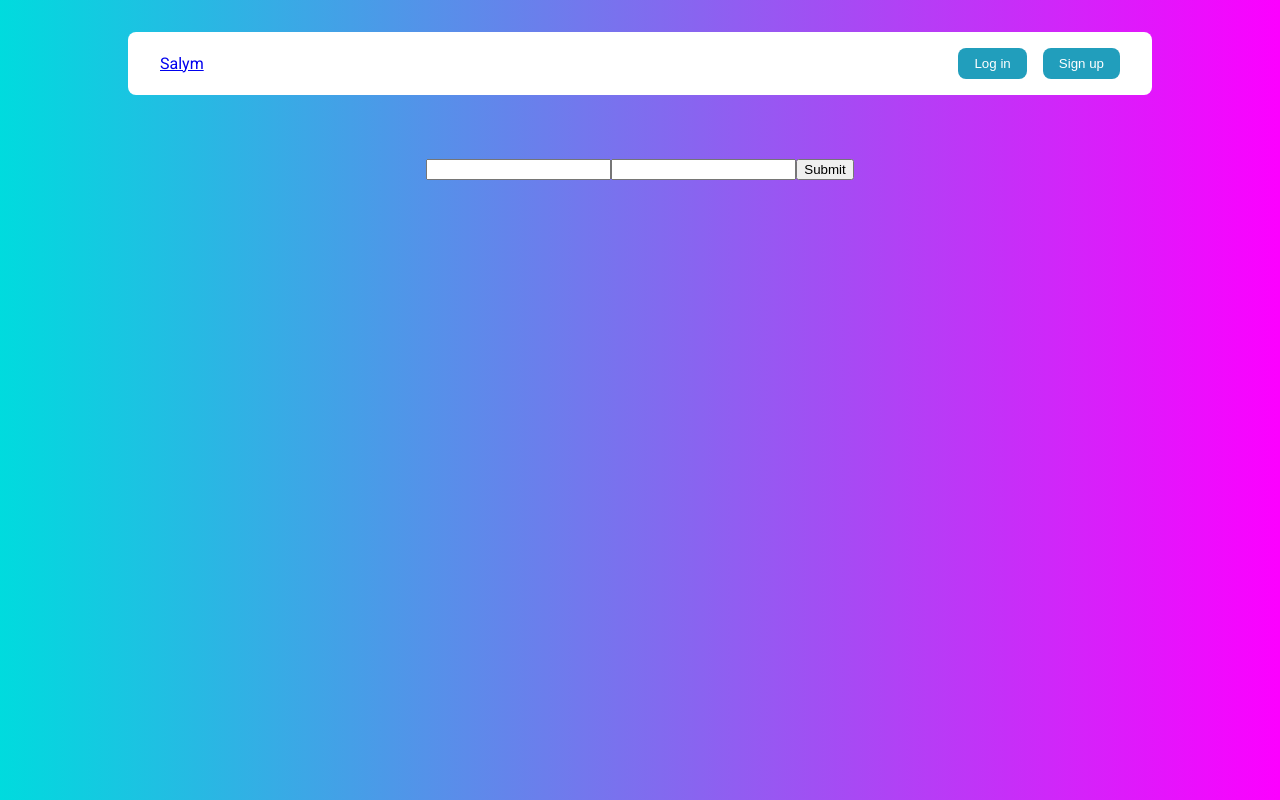
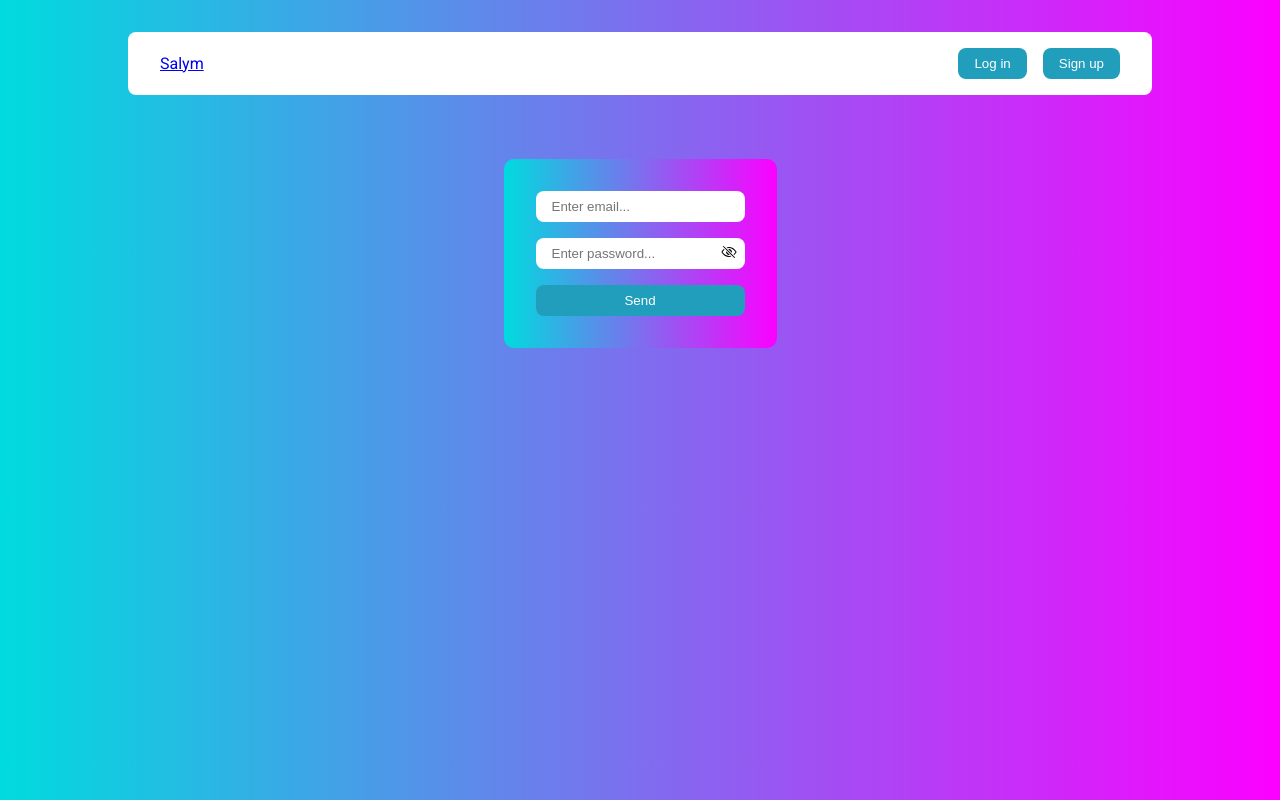
Before and after one commit to segizdev/salym, a Next.js app: page /auth/login in a window 1280 px wide. Built offline with nearby package versions, Linux system fonts and the light colour scheme.

Commit message:
completed the login form

```diff
--- a/package.json
+++ b/package.json
@@ -22,6 +22,7 @@
     "react": "18.2.0",
     "react-dom": "18.2.0",
     "react-hook-form": "^7.43.5",
+    "react-icons": "^4.8.0",
     "typescript": "4.9.5"
   },
   "devDependencies": {
--- a/src/components/LayoutAuth/index.module.css
+++ b/src/components/LayoutAuth/index.module.css
@@ -1,7 +1,7 @@
 .wrapper {
   background-color: #00dbde;
   background-image: linear-gradient(90deg, #00dbde 0%, #fc00ff 100%);
-  height: 100vh;
+  min-height: 100vh;
 }
 
 .main {
@@ -34,4 +34,5 @@
   gap: 2rem 0;
   margin-top: 4rem;
   text-align: center;
+  min-width: 31,25rem;
 }
--- a/src/components/Login/index.module.css
+++ b/src/components/Login/index.module.css
@@ -1,6 +1,37 @@
 .login {
-    width: 600px;
-    height: 500px;
     border-radius: 10px;
     box-shadow: solid 10px gray;
+    background-image: linear-gradient(90deg, #00dbde 0%, #fc00ff 100%);
+    display: flex;
+    padding: 2rem;
 }
+.form {
+    display: flex;
+    flex-direction: column;
+    gap: 1rem;
+}
+
+.form_input {
+    padding: 0.5rem 1rem;
+    border-radius: 0.5rem;
+    border: none;
+    outline: none;
+}
+
+.form_input_password {
+    position: relative;
+  }
+
+.input_eye {
+    position: absolute;
+    font-size: 1rem;
+    top: 0.4rem;
+    right: 0.5rem;
+    color: black;
+  }
+
+  .input_error {
+    color: blue;
+    font-size: 0.8rem;
+
+  }
--- a/src/components/Login/index.tsx
+++ b/src/components/Login/index.tsx
@@ -1,7 +1,13 @@
+import { useState } from 'react'
 import { useForm, SubmitHandler } from 'react-hook-form'
 import axios from 'axios';
+import Link from "next/link";
+import  { IoEyeOffOutline,IoEyeOutline } from 'react-icons/io5'
 
+import { to } from "@/lib/to";
 import classes from "./index.module.css";
+import { Button } from "@/UI/Button";
+import { Form } from "@/helpers/form"
 
 type FormValues = {
   firstName: string;
@@ -10,6 +16,8 @@ type FormValues = {
 };
 
 export const Login = () => {
+  const isActive = false
+  const [active, setActive] = useState<boolean>(isActive);
   const {
     formState,
     reset,
@@ -38,10 +46,29 @@ export const Login = () => {
 
   return <div className={classes.login}>
     <form onSubmit={handleSubmit(onSubmit)} className={classes.form}>
-      <input type="email" {...register("email")} />
-      <input type="password" {...register("password")} />
-
-      <input type="submit" />
+    <input className={classes.form_input} type="email" {...register("email", Form.Options.email)} placeholder="Enter email..." />
+      {
+        formState.errors.email && <span className={classes.input_error}> {formState.errors.email.message} </span>
+      }
+      <div className={classes.form_input_password}>
+      <input className={classes.form_input} type={active === false ? 'password' : 'text'} {...register("password", Form.Options.password)} placeholder="Enter password..." />
+      {
+          active === false ?
+          <IoEyeOffOutline
+            className={classes.input_eye}
+            onClick={() => setActive(true)}
+          />
+          :
+          <IoEyeOutline
+            className={classes.input_eye}
+            onClick={() => setActive(false)}
+          />
+        }
+      </div>
+      {
+        formState.errors.password && <span className={classes.input_error}> {formState.errors.password.message} </span>
+      }
+        <Button variant="primary">Send</Button>
     </form>
   </div>;
 };
--- a/src/components/Register/index.module.css
+++ b/src/components/Register/index.module.css
@@ -0,0 +1,35 @@
+.login {
+    border-radius: 10px;
+    box-shadow: solid 10px gray;
+    background-image: linear-gradient(90deg, #00dbde 0%, #fc00ff 100%);
+    display: flex;
+    padding: 2rem;
+}
+.form {
+    display: flex;
+    flex-direction: column;
+    gap: 1rem;
+}
+
+.form_input {
+    padding: 0.5rem 1rem;
+    border-radius: 0.5rem;
+    border: none;
+    outline: none;
+}
+.form_input_password {
+  position: relative;
+}
+.input_eye {
+  position: absolute;
+  font-size: 1rem;
+  top: 0.4rem;
+  right: 0.5rem;
+  color: black;
+}
+
+.input_error {
+  color: blue;
+  font-size: 0.8rem;
+
+}
--- /dev/null
+++ b/src/helpers/form/index.ts
@@ -0,0 +1,5 @@
+import * as Options  from './options'
+
+export const Form = {
+    Options
+}
--- /dev/null
+++ b/src/helpers/form/options.ts
@@ -0,0 +1,27 @@
+import { emailReg, passwordReg } from "./regex"
+
+export const required = 'This field cannot be empty!'
+
+export const email = {
+    required,
+    pattern: {
+        value: emailReg,
+        message: 'Email not valid!'
+    }
+}
+
+export const password = {
+    required,
+    pattern: {
+        value: passwordReg,
+        message: 'Only Latin letters and numbers!'
+    },
+    minLength: {
+        value: 4,
+        message: 'Password must be more than 4 digits!'
+    }
+}
+
+export const settings = {
+    required
+}
--- /dev/null
+++ b/src/helpers/form/regex.ts
@@ -0,0 +1,3 @@
+export const emailReg = /^([A-Za-z0-9_\-.])+@([A-Za-z0-9_\-.])+\.([A-Za-z]{2,4})$/g
+
+export const passwordReg = /^[A-Za-z0-9]+$/g
```
Also changed, not shown: src/components/Register/index.tsx (+39 -5 lines), 1 other file (tests, documents, lock files or other folders).
